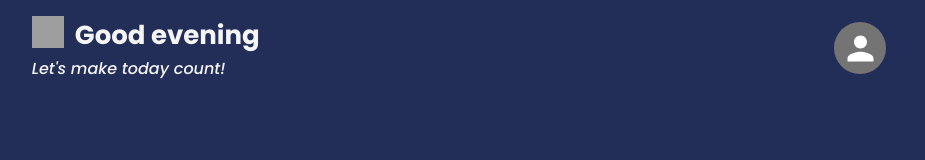
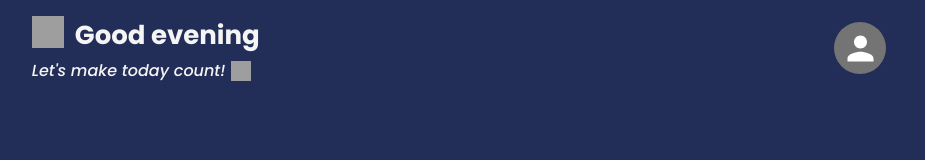
Before and after one commit to appropriatefor/TodoApp, a React (Vite) app: page / in a window 1280 px wide. Shown: the top 160 px of the page, without its empty margins (181-1106 px from the left). Built offline with nearby package versions, Linux system fonts and the light colour scheme; grey boxes are pictures that could not be loaded.

Commit message:
basic changes

```diff
--- a/src/components/CategorySelect.tsx
+++ b/src/components/CategorySelect.tsx
@@ -88,6 +88,7 @@ export const CategorySelect = ({
           PaperProps: {
             style: {
               maxHeight: 400,
+
               zIndex: 999999,
               padding: "2px 6px",
               background: "white",
@@ -167,9 +168,14 @@ const CategoriesMenu = styled(MenuItem)<{ clr?: string }>`
     color: ${(props) => getFontColorFromHex(props.clr || ColorPalette.fontLight)};
     /* box-shadow: 0 0 14px 4px ${(props) => props.clr || "#bcbcbc"}; */
     border: 4px solid #38b71f;
+    display: flex;
+    justify-content: left;
+    align-items: center;
     font-weight: bold;
-    &::before {
-      content: "•";
+    &::after {
+      content: "• selected";
+      font-size: 14px;
+      font-weight: 400;
     }
     &:hover {
       background: ${({ clr }) => clr || "#bcbcbc"};
--- a/src/components/Tasks.tsx
+++ b/src/components/Tasks.tsx
@@ -24,7 +24,7 @@ import {
   NoTasks,
   Pinned,
   SearchInput,
-  TaskContainer,
+  TaskComponent,
   TaskDate,
   TaskDescription,
   TaskHeader,
@@ -448,19 +448,13 @@ export const Tasks = ({ user, setUser }: UserProps): JSX.Element => {
 
         {user.tasks.length !== 0 ? (
           reorderTasks(user.tasks).map((task) => (
-            <TaskContainer
+            <TaskComponent
               key={task.id}
               backgroundColor={task.color}
               clr={getFontColorFromHex(task.color)}
               glow={user.settings[0].enableGlow}
               done={task.done}
-              style={{
-                filter:
-                  selectedTaskId !== task.id && open && !isMobile
-                    ? "blur(2px) opacity(75%)"
-                    : "none",
-                // transform: selectedTaskId === task.id && open ? "scale(1.02)" : "none",
-              }}
+              blur={selectedTaskId !== task.id && open && !isMobile}
             >
               {task.emoji || task.done ? (
                 <EmojiContainer clr={getFontColorFromHex(task.color)}>
@@ -591,7 +585,7 @@ export const Tasks = ({ user, setUser }: UserProps): JSX.Element => {
               >
                 <MoreVert />
               </IconButton>
-            </TaskContainer>
+            </TaskComponent>
           ))
         ) : (
           <NoTasks>
--- a/src/pages/Home.tsx
+++ b/src/pages/Home.tsx
@@ -27,9 +27,12 @@ export const Home = ({ user, setUser }: UserProps) => {
 
   const completedTaskPercentage = (completedTasksCount / user.tasks.length) * 100;
 
+  const isOnline = useOnlineStatus();
+
   useEffect(() => {
     setRandomGreeting(getRandomGreeting());
     document.title = "Todo App";
+
     const interval = setInterval(() => {
       setRandomGreeting(getRandomGreeting());
       setGreetingKey((prevKey) => prevKey + 1); // Update the key on each interval
@@ -43,6 +46,7 @@ export const Home = ({ user, setUser }: UserProps) => {
     setCompletedTasksCount(completedCount);
 
     const today = new Date().setHours(0, 0, 0, 0);
+
     const count = user.tasks.filter((task) => {
       if (task.deadline) {
         const taskDeadline = new Date(task.deadline).setHours(0, 0, 0, 0);
@@ -50,10 +54,34 @@ export const Home = ({ user, setUser }: UserProps) => {
       }
       return false;
     }).length;
+
     setTasksWithDeadlineTodayCount(count);
   }, [user.tasks]);
 
-  const isOnline = useOnlineStatus();
+  const replaceEmojiCodes = (text: string): ReactNode[] => {
+    const emojiRegex = /\*\*(.*?)\*\*/g;
+    const parts = text.split(emojiRegex);
+
+    return parts.map((part, index) => {
+      if (index % 2 === 1) {
+        // It's an emoji code, render Emoji component
+        const emojiCode = part.trim();
+        return <Emoji key={index} size={20} unified={emojiCode} emojiStyle={user.emojisStyle} />;
+      } else {
+        // It's regular text
+        return part;
+      }
+    });
+  };
+
+  const renderGreetingWithEmojis = (text: string | ReactNode) => {
+    if (typeof text === "string") {
+      return replaceEmojiCodes(text);
+    } else {
+      // It's already a ReactNode, no need to process
+      return text;
+    }
+  };
 
   return (
     <>
@@ -61,7 +89,7 @@ export const Home = ({ user, setUser }: UserProps) => {
         <Emoji unified="1f44b" emojiStyle={user.emojisStyle} /> &nbsp; {displayGreeting()}
         {user.name && ", " + user.name}
       </GreetingHeader>
-      <GreetingText key={greetingKey}>{randomGreeting}</GreetingText>
+      <GreetingText key={greetingKey}>{renderGreetingWithEmojis(randomGreeting)}</GreetingText>
       {!isOnline && (
         <Offline>
           <WifiOff /> You're offline but you can use the app!
@@ -82,6 +110,8 @@ export const Home = ({ user, setUser }: UserProps) => {
                     : "none",
                   zIndex: 1,
                   margin: "1px",
+                  // boxShadow: "inset 0 0 0px 11px #333",
+                  // borderRadius: "100%",
                 }}
               />
 
@@ -109,6 +139,7 @@ export const Home = ({ user, setUser }: UserProps) => {
           </TasksCount>
         </TasksCountContainer>
       )}
+
       <Tasks user={user} setUser={setUser} />
 
       <AddTaskBtn animate={user.tasks.length === 0} user={user} />
--- a/src/styles/home.styled.tsx
+++ b/src/styles/home.styled.tsx
@@ -17,8 +17,11 @@ export const GreetingHeader = styled.div`
 `;
 
 export const GreetingText = styled.div`
+  display: flex;
+  align-items: center;
+  gap: 6px;
   font-size: 16px;
-  margin-top: 2px;
+  margin-top: 4px;
   margin-left: 8px;
   font-style: italic;
   animation: ${fadeInLeft} 0.5s ease-in-out;
@@ -43,6 +46,7 @@ export const TasksCount = styled.div<{ glow: boolean }>`
   margin: 24px 0 12px 0;
   border-radius: 24px;
   width: 650px;
+  border: 1px solid #44479cb7;
   @media (min-width: 1024px) {
     padding: 24px;
   }
--- a/src/styles/index.ts
+++ b/src/styles/index.ts
@@ -22,7 +22,7 @@ export {
 } from "./home.styled";
 export { Container, Input, AddTaskButton, StyledInput } from "./addTask.styled";
 export {
-  TaskContainer,
+  TaskComponent,
   EmojiContainer,
   TaskDate,
   TaskInfo,
--- a/src/styles/tasks.styled.tsx
+++ b/src/styles/tasks.styled.tsx
@@ -8,9 +8,10 @@ interface TaskContainerProps {
   clr: string;
   done: boolean;
   glow: boolean;
+  blur: boolean;
 }
 
-export const TaskContainer = styled.div<TaskContainerProps>`
+export const TaskComponent = styled.div<TaskContainerProps>`
   display: flex;
   align-items: center;
   margin-top: 12px;
@@ -19,10 +20,12 @@ export const TaskContainer = styled.div<TaskContainerProps>`
   opacity: ${({ done }) => (done ? 0.7 : 1)};
   color: ${({ clr }) => clr};
   border-left: ${({ done }) => (done ? "6px solid #00ff0d" : "6px solid transparent")};
-  box-shadow: ${(props) => (props.glow ? `0 0 128px -28px ${props.backgroundColor}` : "none")};
+  box-shadow: ${(props) =>
+    props.glow && !props.blur ? `0 0 128px -28px ${props.backgroundColor}` : "none"};
   padding: 16px 16px 16px 16px;
   border-radius: 24px;
   animation: ${fadeIn} 0.5s ease-in;
+  filter: ${({ blur }) => (blur ? "blur(2px) opacity(75%)" : "none")};
 `;
 
 export const EmojiContainer = styled.span<{ clr: string }>`
--- a/src/utils/getRandomGreeting.ts
+++ b/src/utils/getRandomGreeting.ts
@@ -1,12 +1,12 @@
 /**
  * Returns a random greeting message to inspire productivity.
- * @returns {string} A random greeting message.
+ * @returns {string} A random greeting message with emoji.
  */
 export const getRandomGreeting = (): string => {
   const hoursLeft = 24 - new Date().getHours();
 
   const greetingsText: string[] = [
-    "Let's make today count!",
+    "Let's make today count! **1f680**",
     "Get things done and conquer the day!",
     "Embrace the power of productivity!",
     "Set your goals, crush them, repeat.",
@@ -15,18 +15,17 @@ export const getRandomGreeting = (): string => {
     "Stay organized, stay ahead.",
     "Take charge of your day!",
     "One task at a time, you've got this!",
-    "Productivity is the key to success.",
+    "Productivity is the key to success. **1f511**",
     "Let's turn plans into accomplishments!",
     "Start small, achieve big.",
     "Be efficient, be productive.",
     "Harness the power of productivity!",
     "Get ready to make things happen!",
-    "It's time to check off those tasks!",
-
-    "Start your day with a plan!",
+    "It's time to check off those tasks! **2705**",
+    "Start your day with a plan! **1f5d3-fe0f**",
     "Stay focused, stay productive.",
-    "Unlock your productivity potential.",
-    "Turn your to-do list into a to-done list!",
+    "Unlock your productivity potential. **1f513**",
+    "Turn your to-do list into a to-done list! **1f4dd**",
 
     `Have a wonderful  ${new Date().toLocaleDateString("en", {
       weekday: "long",
@@ -37,36 +36,8 @@ export const getRandomGreeting = (): string => {
     hoursLeft > 4
       ? `${hoursLeft} hours left in the day. Use them wisely!`
       : `Only ${hoursLeft} hours left in the day`,
-
-    // <TextWithEmoji emojiStyle={emojiStyle} unified="1f5d3-fe0f">
-    //   Start your day with a plan!
-    // </TextWithEmoji>,
-    // <TextWithEmoji emojiStyle={emojiStyle} unified="1f3af">
-    //   Stay focused, stay productive.
-    // </TextWithEmoji>,
-    // <TextWithEmoji emojiStyle={emojiStyle} unified="1f513">
-    //   Unlock your productivity potential.
-    // </TextWithEmoji>,
-    // <TextWithEmoji emojiStyle={emojiStyle} unified="2705">
-    //   Turn your to-do list into a to-done list!
-    // </TextWithEmoji>,
   ];
 
   const randomIndex = Math.floor(Math.random() * greetingsText.length);
   return greetingsText[randomIndex];
 };
-
-// interface EmojiTextProps {
-//   children: ReactNode;
-//   emojiStyle: EmojiStyle;
-//   unified: string;
-// }
-
-// const TextWithEmoji = ({ children, emojiStyle, unified }: EmojiTextProps) => {
-//   return (
-//     <span style={{ display: "flex", alignItems: "center" }}>
-//       {children}&nbsp;
-//       <Emoji emojiStyle={emojiStyle} unified={unified} size={20} />
-//     </span>
-//   );
-// };
```
Also changed, not shown: public/screenshots/iPhone Mockup.png.
